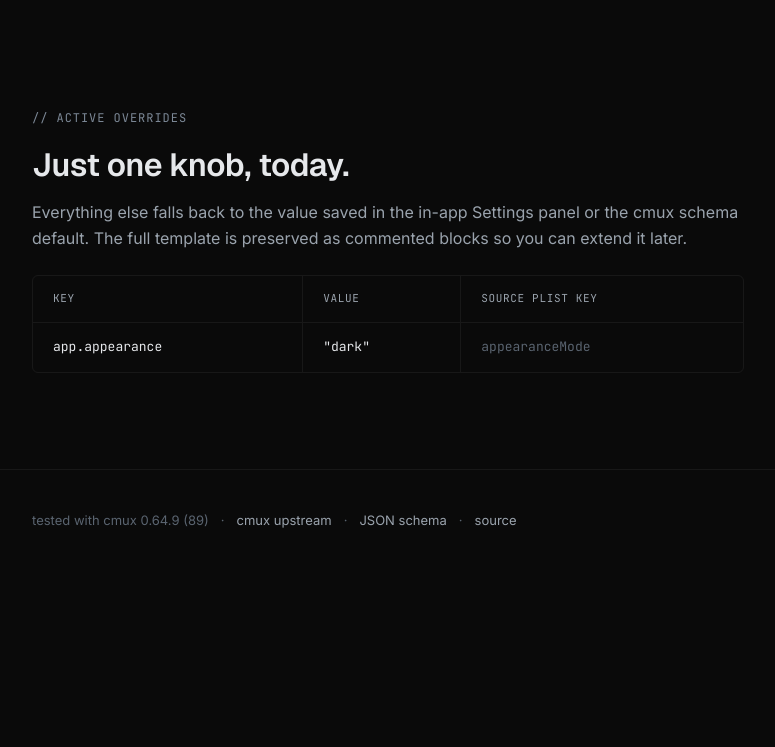
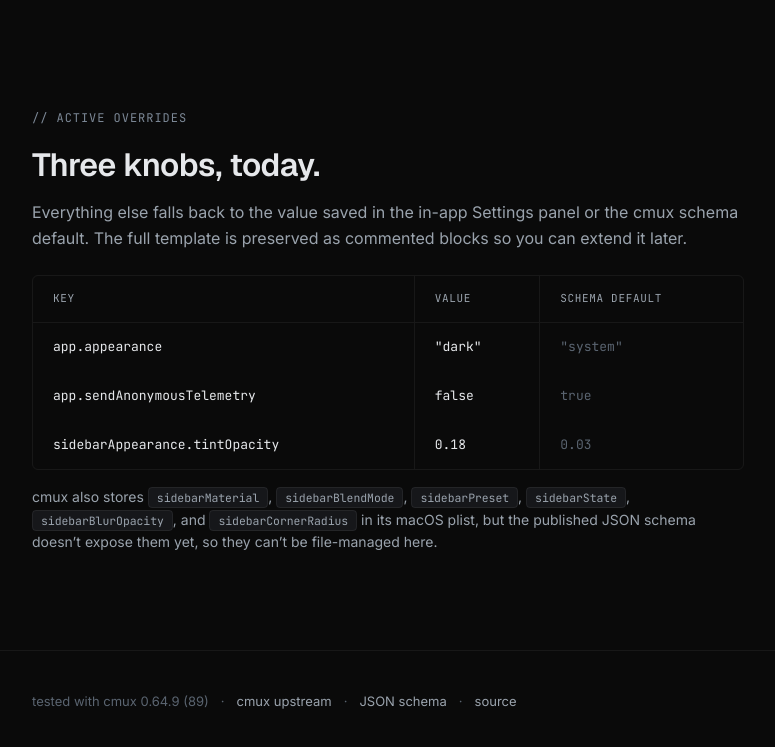
Before and after one commit to cskwork/cmux-config, a plain HTML site: page docs/index.html in a window 1280 px wide. Shown: the part 859-1606 px from the top of the page, without its empty margins (252-1027 px from the left). Before the commit the page ends 1438 px from the top, so only its background shows below. Drawn offline with nearby package versions, Linux system fonts and the light colour scheme.

Commit message:
feat(config): capture telemetry opt-out and non-default sidebar tint opacity
Two settings were missed in the initial snapshot:

- app.sendAnonymousTelemetry: false (schema default true). The plist
  doesn't currently persist this key, so file-managing the off state
  also enforces opt-out on fresh installs.
- sidebarAppearance.tintOpacity: 0.18 (schema default 0.03). I had
  read the in-app template comment showing 0.179... and mistakenly
  treated it as a default; the schema default is actually 0.03.

Also documents the six sidebar visual settings (sidebarMaterial,
sidebarBlendMode, sidebarPreset, sidebarState, sidebarBlurOpacity,
sidebarCornerRadius) that exist in the plist but are not exposed in
the published JSON schema, so they cannot be file-managed today.

Landing page table and README updated to match.

```diff
--- a/docs/index.html
+++ b/docs/index.html
@@ -305,7 +305,7 @@
 
   <section aria-labelledby="overrides-title">
     <p class="eyebrow upper">// active overrides</p>
-    <h2 id="overrides-title" class="section-title">Just one knob, today.</h2>
+    <h2 id="overrides-title" class="section-title">Three knobs, today.</h2>
     <p class="body">
       Everything else falls back to the value saved in the in-app Settings panel or the cmux schema default. The full template is preserved as commented blocks so you can extend it later.
     </p>
@@ -315,18 +315,31 @@
           <tr>
             <th>Key</th>
             <th>Value</th>
-            <th>Source plist key</th>
+            <th>Schema default</th>
           </tr>
         </thead>
         <tbody>
           <tr>
             <td>app.appearance</td>
             <td>"dark"</td>
-            <td class="muted">appearanceMode</td>
+            <td class="muted">"system"</td>
+          </tr>
+          <tr>
+            <td>app.sendAnonymousTelemetry</td>
+            <td>false</td>
+            <td class="muted">true</td>
+          </tr>
+          <tr>
+            <td>sidebarAppearance.tintOpacity</td>
+            <td>0.18</td>
+            <td class="muted">0.03</td>
           </tr>
         </tbody>
       </table>
     </div>
+    <p class="caption">
+      cmux also stores <code class="inline">sidebarMaterial</code>, <code class="inline">sidebarBlendMode</code>, <code class="inline">sidebarPreset</code>, <code class="inline">sidebarState</code>, <code class="inline">sidebarBlurOpacity</code>, and <code class="inline">sidebarCornerRadius</code> in its macOS plist, but the published JSON schema doesn&rsquo;t expose them yet, so they can&rsquo;t be file-managed here.
+    </p>
   </section>
 
 </main>
```
Also changed, not shown: cmux.json (+6 -1 lines), 1 other file.
